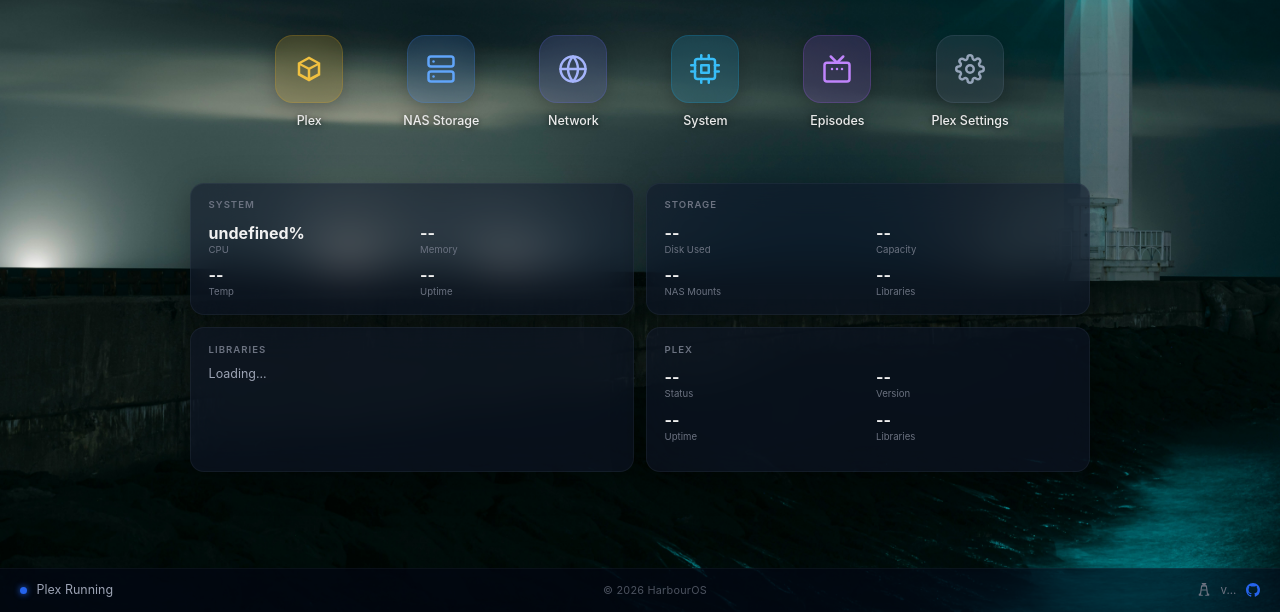
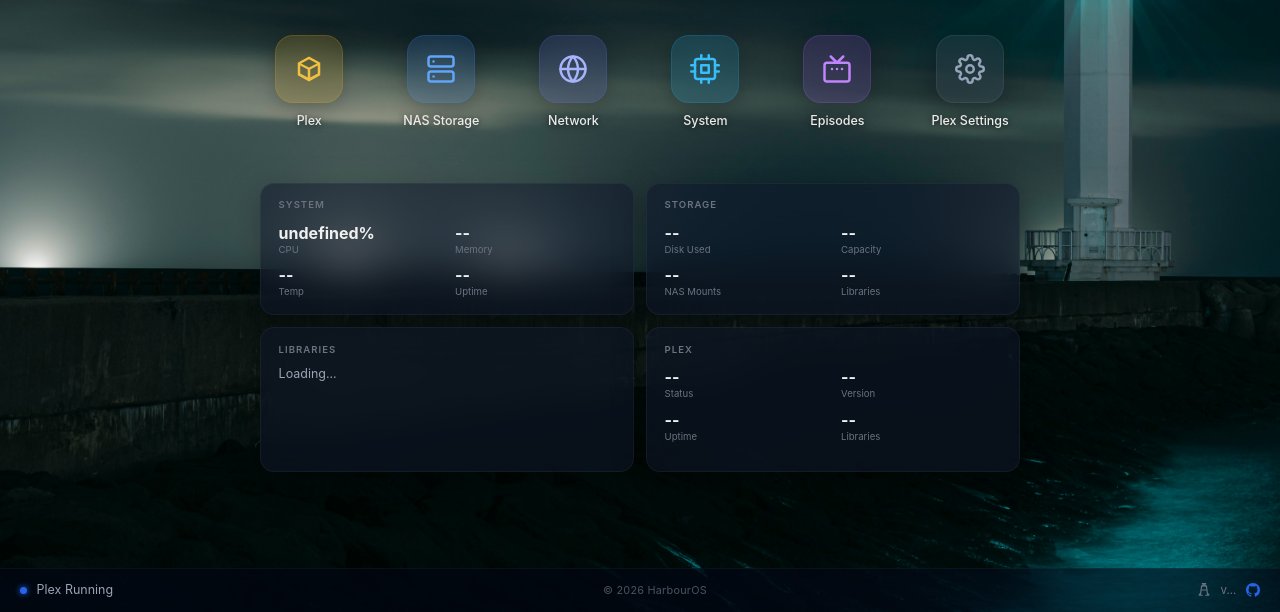
Before and after one commit to tnik71/HarbourOS, a Flask app: template admin-ui/harbouros_admin/templates/dashboard.html in a window 1280 px wide. Shown: the part 188-800 px from the top of the page. Run offline with Flask 3, Linux system fonts and the light colour scheme; the template is opened without the code that fills it, so the values that code supplies are empty; parts of the project's set-up code (start-up, migrations or seed data) failed here and were passed over.

Commit message:
Adjust widgets max-width to 760px
Co-Authored-By: Claude Sonnet 4.6 <noreply@anthropic.com>

```diff
--- a/admin-ui/harbouros_admin/static/css/style.css
+++ b/admin-ui/harbouros_admin/static/css/style.css
@@ -189,7 +189,7 @@ body {
     justify-content: center;
     gap: 0.75rem;
     width: 100%;
-    max-width: 900px;
+    max-width: 760px;
 }
 .widget {
     background: var(--glass-bg);
```
